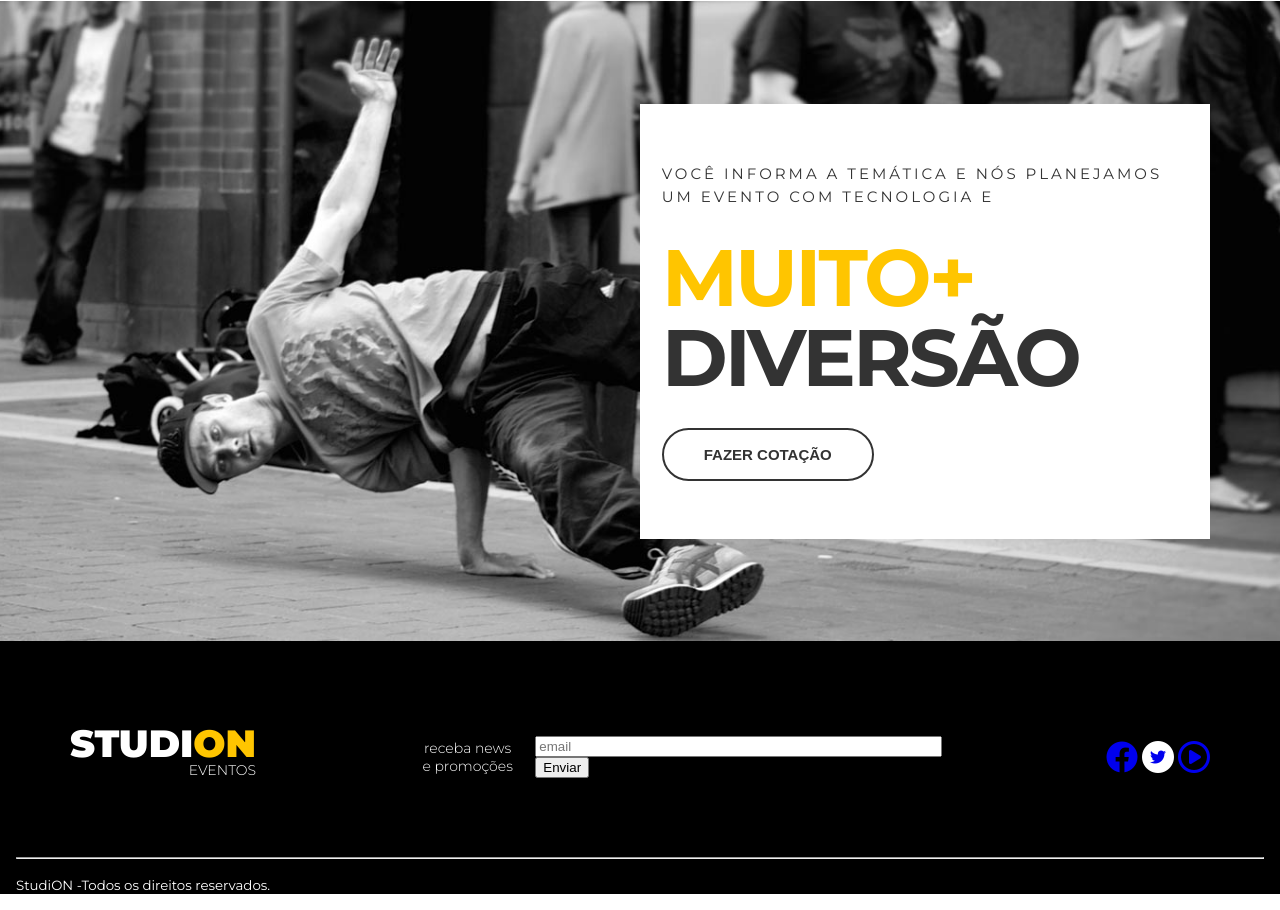
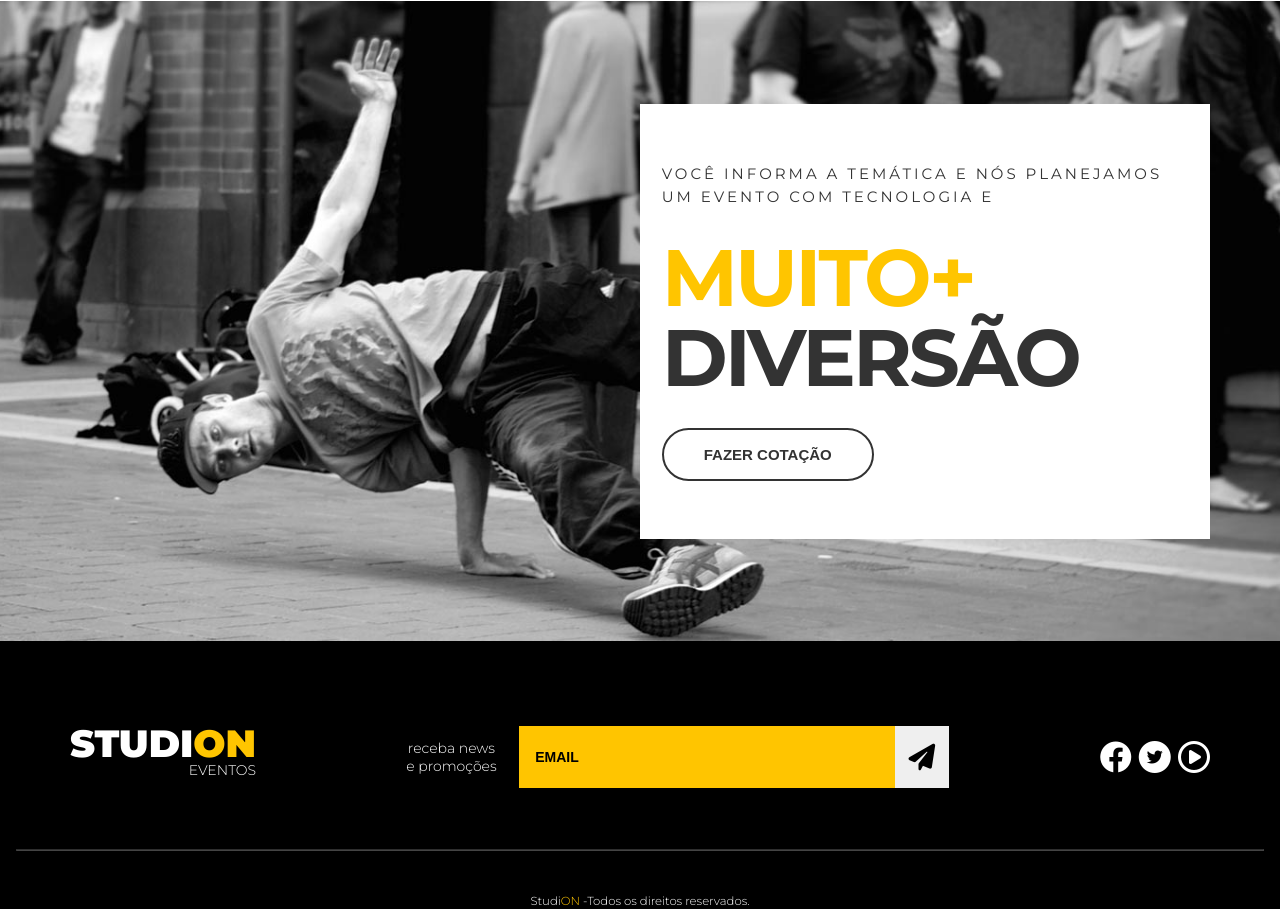
Before and after one commit to Pichitelle/studion, a website: page src/index.html in a window 1280 px wide. Shown: the part 1487-2397 px from the top of the page. Drawn offline with Linux system fonts and the light colour scheme.

Commit message:
foi finalizado o footer, foi estilizado a caixa de email, os links de redes sociais, e a tag <hr>

```diff
--- a/src/index.html
+++ b/src/index.html
@@ -112,7 +112,7 @@
                     <label for="email">receba news e promoções</label>
                 <fieldset>
                     <input id="email" type="email" placeholder="email">
-                    <button type="submit">Enviar</button>
+                    <button type="submit"><i class="fas fa-paper-plane fa-2x"></i></button>
                 </fieldset>
                 </form>
                 <ul class="footer__social">
@@ -133,7 +133,7 @@
             </div>
                 <hr />
                 <p>
-                <small>Studi<span>ON</span> -Todos os direitos reservados.</small>
+                <small>Studi<span class="copy--primary">ON</span> -Todos os direitos reservados.</small>
                 </p>
             </footer>
         </body>
--- a/src/style.css
+++ b/src/style.css
@@ -14,6 +14,7 @@
         --color-primary: #ffc500;
         --default-padding: 1rem;
         color: var(--color-copy)
+
 }
 
 body {
@@ -308,6 +309,8 @@ ul {
 }
 
 .footer__form fieldset {
+    display: grid;
+    grid-template-columns: auto 3.375rem;
     border: none;
     margin: 0;
     padding: 0;
@@ -315,9 +318,63 @@ ul {
 }
 
 .footer__form input {
-    width: 100%;
+    background-color: var(--color-primary);
+    border: unset;
+    padding: 1rem;
+    font-size: .875rem;
+    font-weight: 700;
+    text-transform: uppercase;
+    color: #000;
+}
+
+.footer__form input::placeholder {
+    color: #000;
+}
+
+.footer__form input:focus {
+    outline: unset;
+}
+
+.footer__form button {
+    cursor: pointer;
+    border: unset;
+    height: 3.875rem;
+    transition: 0.3s all ease;
+}
+
+.footer__form button:hover {
+    color: #fff;
+    background-color: var(--color-copy);
+
 }
 
 .footer__social {
     justify-self: end;
 }
+
+.footer__social a,
+.footer__social a:visited,
+.footer__social a:active {
+    color: #fff;
+    margin-left: 0.2rem;
+}
+
+.footer__social a .fa-twitter,
+.footer__social a:visited .fa-twitter,
+.footer__social a:active .fa-twitter {
+    color: #000;
+}
+
+.footer hr {
+    border-color: #fff4;
+    margin: 0;
+
+}
+
+.footer p {
+    text-align: center;
+    font-size: .875rem;
+    font-weight: 300;
+    margin-top: 2.5rem;
+    margin-bottom: 0;
+}
```
